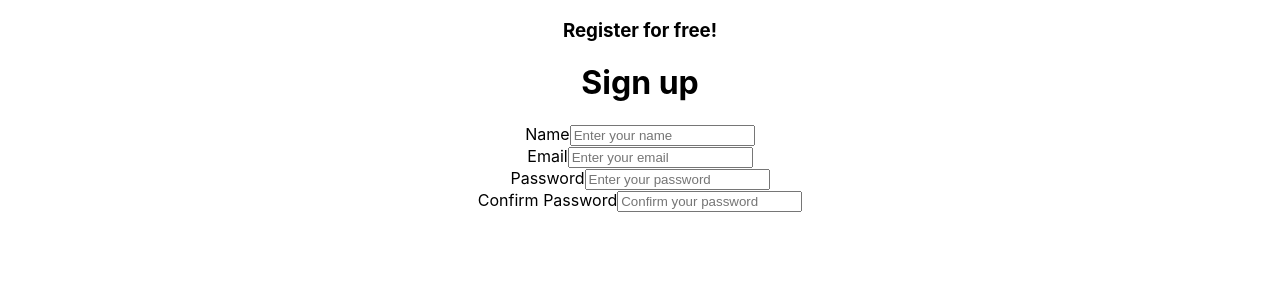
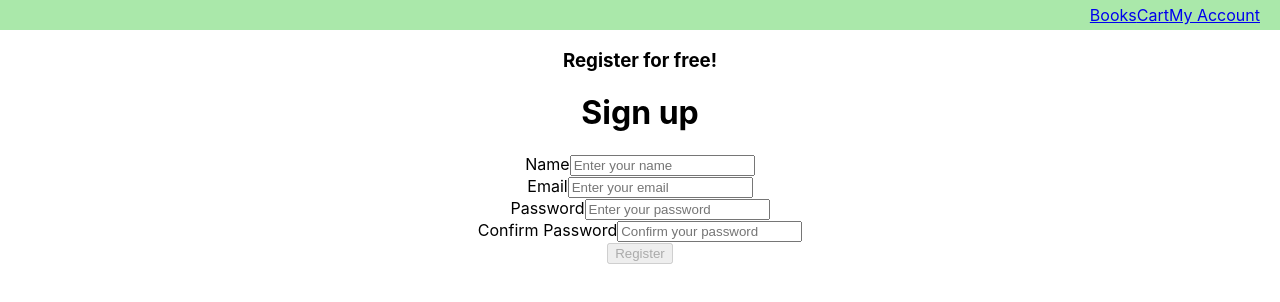
Before and after one commit to tiffpereira/Graces-Tales, a React (Create React App) app in the folder client/: page /register in a window 1280 px wide. Shown: the top 302 px of the page. Built offline with nearby package versions, Linux system fonts and the light colour scheme.

Commit message:
inital styling for nav bar and added join button to landing page

```diff
--- a/client/src/App.js
+++ b/client/src/App.js
@@ -1,5 +1,6 @@
-import './App.css';
+import './styles/App.css';
 import { Routes, Route } from "react-router-dom"
+import Nav from './components/Nav'
 import Landing from './pages/Landing'
 import Register from './pages/Register'
 
@@ -8,7 +9,7 @@ function App() {
   return (
     <div className="App">
       <header className="Nav">
-
+        <Nav />
       </header>
       <div>
         <Routes>
--- a/client/src/components/Nav.jsx
+++ b/client/src/components/Nav.jsx
@@ -1,20 +1,21 @@
 import { Link } from "react-router-dom"
+import "../styles/Nav.css"
 // import { useState } from "react"
 
 const Nav = () => {
     // const [showLinks, setShowLinks] = useState(false)
 
     return (
-        <div>
+        <nav>
             <div>
             <Link to=""></Link>
-            <Link to="/Books">Books</Link>
+            <Link className="rightside"to="/Books">Books</Link>
             </div>
             <div>
-                <Link to="/cart">Cart</Link>
-                <Link to="/myaccount">My Account</Link>
+                <Link className="rightside" to="/cart">Cart</Link>
+                <Link className="rightside" to="/myaccount">My Account</Link>
             </div>
-        </div>
+        </nav>
     )
 
 }
--- a/client/src/index.js
+++ b/client/src/index.js
@@ -1,6 +1,6 @@
 import React from 'react';
 import ReactDOM from 'react-dom/client';
-import './index.css';
+import './styles/index.css';
 import App from './App';
 import { BrowserRouter } from 'react-router-dom';
 
--- a/client/src/pages/Landing.js
+++ b/client/src/pages/Landing.js
@@ -1,8 +1,8 @@
 import React from 'react'
-// import { useNavigate } from 'react-router-dom'
+import { useNavigate } from 'react-router-dom'
 
 const Landing = () => {
-    // let navigate = useNavigate()
+    let navigate = useNavigate()
 
     return (
         <main>
@@ -10,6 +10,12 @@ const Landing = () => {
                 <h1>Grace's Tales</h1>
                 <p> Join Grace's Tales today for the best book reviews!</p>
             </div>
+            <div>
+                <div className='registerbutton'>
+                <button className='landingpagebutton'onClick={() => navigate('/register')}>Join Now</button>
+
+                </div>
+            </div>
         </main>
     )
 
--- a/client/src/pages/Register.js
+++ b/client/src/pages/Register.js
@@ -80,7 +80,8 @@ return (
                     placeholder='Confirm your password'
                     value={formValues.confirmPassword} required />
                 </div>
-
+                <button disabled={!formValues.email ||(!formValues.password &&
+                formValues.confirmPassword === formValues.password)}>Register</button>
             </form>
         </div>
     </div>
--- /dev/null
+++ b/client/src/styles/Nav.css
@@ -0,0 +1,13 @@
+nav {
+    flex: 80%;
+    display: flex;
+    justify-content: flex-end;
+    padding-right: 50px;
+    align-items: center;
+    background-color: rgb(170, 232, 170);
+    padding: 5px 20px;
+}
+
+nav .rightside {
+    justify-content: flex-end;
+}
```
Also changed, not shown: client/src/pages/SignIn.js (added, +24 -0 lines), client/src/pages/Books.js (added), client/src/pages/Home.js (added), client/src/pages/MyAccount.js (added), client/src/styles/App.css (renamed from client/src/App.css), client/src/styles/index.css (renamed from client/src/index.css).
